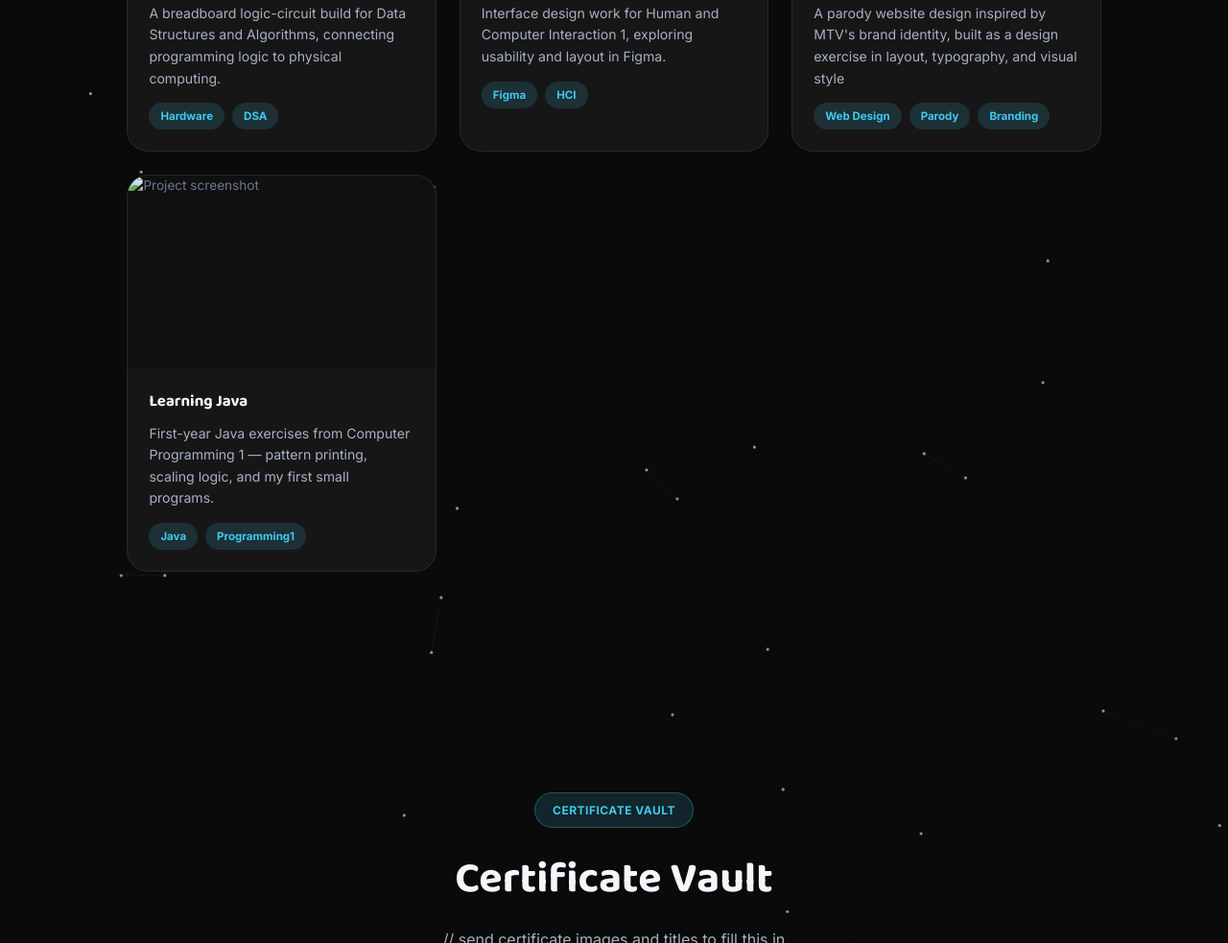
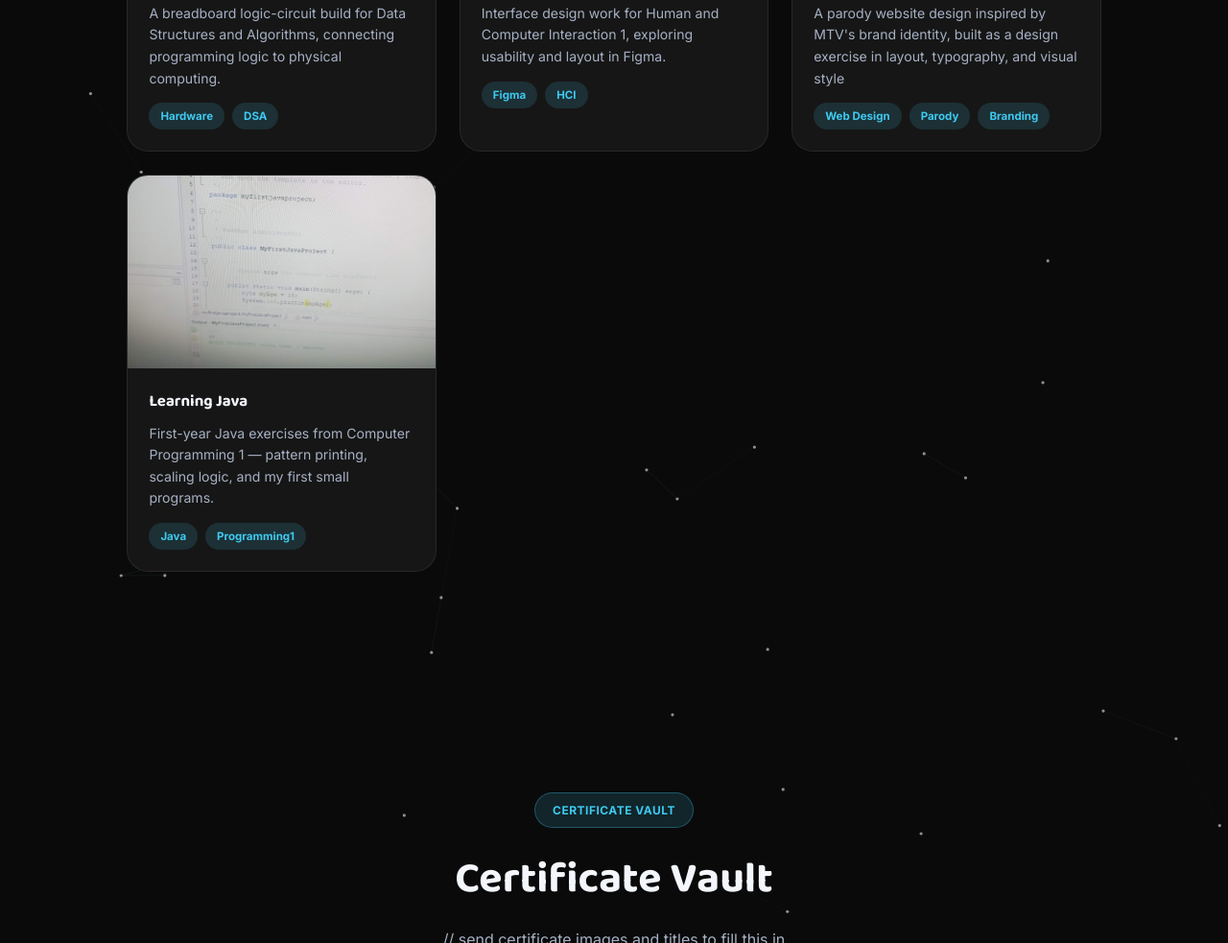
Before and after one commit to quitavincefrancis-glitch/Quita_Portfolio, a plain HTML site: page index.html in a window 1280 px wide. Shown: the part 3393-4376 px from the top of the page at 96% size. Drawn offline with Linux system fonts and the light colour scheme; animation ran at ten frames a second.

Commit message:
Update index.html

```diff
--- a/index.html
+++ b/index.html
@@ -295,7 +295,7 @@
     <div class="pc-card"><div class="pc-thumb"><img src="brb.jpg" alt="Project screenshot" style="width:100%;height:100%;object-fit:cover;"></div><div class="pc-content"><h4>Breadboard Circuit</h4><p>A breadboard logic-circuit build for Data Structures and Algorithms, connecting programming logic to physical computing.</p><div class="tag-row"><span class="tag-sm">Hardware</span><span class="tag-sm">DSA</span></div></div></div>
     <div class="pc-card"><div class="pc-thumb"><img src="figma.jpg" alt="Figma design project" style="width:100%;height:100%;object-fit:cover;"></div><div class="pc-content"><h4>Figma HCI Interface</h4><p>Interface design work for Human and Computer Interaction 1, exploring usability and layout in Figma.</p><div class="tag-row"><span class="tag-sm">Figma</span> <span class="tag-sm">HCI</span></span></div></div></div>
     <div class="pc-card"><div class="pc-thumb"><img src="mtv.jpg" alt="Project screenshot" style="width:100%;height:100%;object-fit:cover;"></div><div class="pc-content"><h4>MTV Spoof</h4><p>A parody website design inspired by MTV's brand identity, built as a design exercise in layout, typography, and visual style</p><div class="tag-row"><span class="tag-sm">Web Design</span> <span class="tag-sm">Parody</span> <span class="tag-sm">Branding</span></div></div></div>
-    <div class="pc-card"><div class="pc-thumb"><img src="java.jpg" alt="Project screenshot" style="width:100%;height:100%;object-fit:cover;"></div><div class="pc-content"><h4>Learning Java</h4><p>First-year Java exercises from Computer Programming 1 — pattern printing, scaling logic, and my first small programs.</p><div class="tag-row"><span class="tag-sm">Java</span> <span class="tag-sm">Programming1</span></div></div></div>
+    <div class="pc-card"><div class="pc-thumb"><img src="j.jpg" alt="Project screenshot" style="width:100%;height:100%;object-fit:cover;"></div><div class="pc-content"><h4>Learning Java</h4><p>First-year Java exercises from Computer Programming 1 — pattern printing, scaling logic, and my first small programs.</p><div class="tag-row"><span class="tag-sm">Java</span> <span class="tag-sm">Programming1</span></div></div></div>
   </div>
 </section>
 
```
